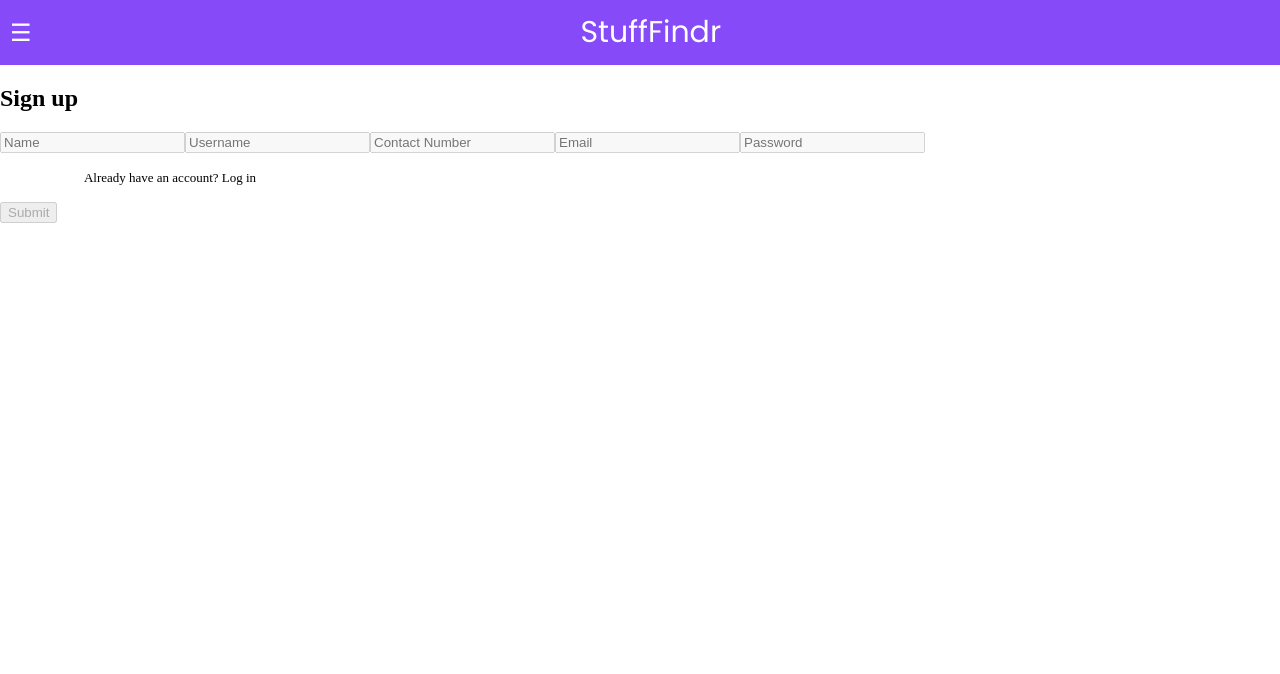
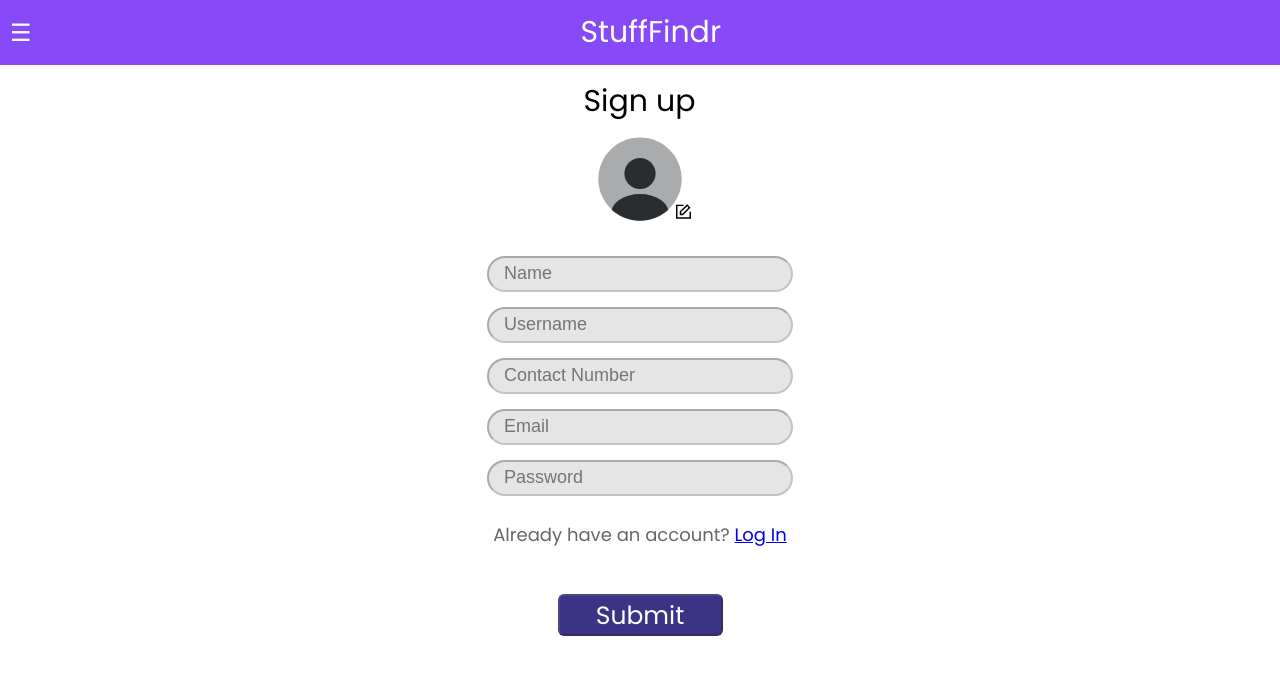
Before and after one commit to Code-the-Dream-School/ffprac-team7-front, a React (Vite) app: page /SignUpPage in a window 1280 px wide. Shown: the top 674 px of the page. Built offline with nearby package versions, Linux system fonts and the light colour scheme.

Commit message:
complete styling for sign up page without local storage for image upload

```diff
--- a/src/pages/SignUpPage.jsx
+++ /dev/null
@@ -1,21 +0,0 @@
-import React from "react";
-import Header from "../shared/header";
-
-
-function SignupPage() {
-    return (
-        <div>
-            <Header pageTitle="StuffFindr" />
-            <h2>Sign up</h2>
-            <input type='text' placeholder='Name' disabled />
-            <input type='text' placeholder='Username' disabled />
-            <input type='text' placeholder='Contact Number' disabled />
-            <input type='text' placeholder='Email' disabled />
-            <input type='password' placeholder='Password' disabled />
-            <p>Already have an account? <a>Log in</a></p>
-            <button disabled>Submit</button>
-        </div>
-    );
-}
-
-export default SignupPage;
--- /dev/null
+++ b/src/pages/SignUpPage/SignUpPage.jsx
@@ -0,0 +1,30 @@
+import React from "react";
+import Header from "../../shared/header";
+import "../../styles/SignUpPage.css";
+import { Link } from "react-router-dom";
+import ImageUpload from "./imageUpload";
+
+
+
+function SignupPage() {
+    return (
+        <div>
+            <Header pageTitle="StuffFindr" />
+            <div className="signUpPageContainer">
+                <h2>Sign up</h2>
+                <ImageUpload />
+                <div className="inputContainer">
+                    <input className="inputName" type='text' placeholder='Name' disabled />
+                    <input className="inputUsername" type='text' placeholder='Username' disabled />
+                    <input className="inputNumber" type='text' placeholder='Contact Number' disabled />
+                    <input className="inputEmail" type='text' placeholder='Email' disabled />
+                    <input className="inputPassword" type='password' placeholder='Password' disabled />
+                </div>
+                <p>Already have an account? <Link to="/LoginPage">Log In</Link></p>
+                <button className="signUpBtn" disabled>Submit</button>
+            </div>
+        </div>
+    );
+}
+
+export default SignupPage;
--- /dev/null
+++ b/src/pages/SignUpPage/imageUpload.jsx
@@ -0,0 +1,58 @@
+import React, { useState, useRef } from 'react';
+import DefaultImage from "../../assets/profilePicture.svg";
+import EditIcon from "../../assets/editIcon.svg";
+import "../../styles/imageUpload.css";
+
+
+const ImageUpload = () => {
+    const [photoURL, setPhotoURL] = useState(DefaultImage);
+
+    const fileUploadRef = useRef();
+
+    const handleImageUpload = (event) => {
+        event.preventDefault();
+        fileUploadRef.current.click()
+    }
+
+    const uploadImageDisplay = () => {
+        const uploadedFile = fileUploadRef.current.files[0];
+
+        const cachedURL = URL.createObjectURL(uploadedFile);
+
+        setPhotoURL(cachedURL)
+    }
+
+
+    return (
+        <div className="defaultImgContainer">
+            <img
+                src={photoURL}
+                alt="Default Profile Photo"
+                className="defaultImg"
+            />
+            <form id="form" encType='multipart/form-data'>
+                <button
+                    className='uploadBtn'
+                    type='submit'
+                    onClick={handleImageUpload}
+                >
+
+                    <img
+                        src={EditIcon}
+                        alt="Edit"
+                        className="editBtn"
+                    />
+                </button>
+                <input
+                    type="file"
+                    id="file"
+                    ref={fileUploadRef}
+                    onChange={uploadImageDisplay}
+                    hidden
+                />
+            </form>
+        </div>
+    )
+}
+
+export default ImageUpload
--- a/src/styles/SignUpPage.css
+++ b/src/styles/SignUpPage.css
@@ -1 +1,75 @@
 @import url('https://fonts.googleapis.com/css2?family=Poppins:ital,wght@0,100;0,200;0,300;0,400;0,500;0,600;0,700;0,800;0,900;1,100;1,200;1,300;1,400;1,500;1,600;1,700;1,800;1,900&display=swap');
+
+.signUpPageContainer {
+    display: flex;
+    flex-direction: column;
+    align-items: center;
+    font-family: Poppins;
+}
+
+h2 {
+
+    width: 113px;
+    height: 45px;
+    font-weight: 400;
+    font-size: 30px;
+    line-height: 45px;
+    display: flex;
+    align-items: center;
+    text-align: center;
+    color: #000000;
+    margin-top: 14px;
+}
+
+.inputContainer {
+    display: flex;
+    flex-direction: column;
+    gap: 15px;
+    margin-bottom: 10px;
+}
+
+.inputName,
+.inputUsername,
+.inputNumber,
+.inputEmail,
+.inputPassword {
+
+    display: flex;
+    flex-direction: column;
+    background: #E5E5E5;
+    border-radius: 33px;
+    font-style: normal;
+    font-weight: 400;
+    font-size: 18px;
+    line-height: 22px;
+    color: #666666;
+    padding-left: 15px;
+    width: 285px;
+    height: 30px;
+}
+
+p {
+
+    left: 13.07%;
+    right: 13.6%;
+    top: 72.26%;
+    bottom: 24.29%;
+
+    font-style: normal;
+    font-weight: 400;
+    font-size: 18px;
+    line-height: 22px;
+    color: #666666;
+}
+
+.signUpBtn {
+
+    width: 165px;
+    height: 42px;
+    background: #3B3486;
+    border-radius: 6px;
+    font-family: 'Poppins';
+    font-size: 25px;
+    color: #FFFFFF;
+    margin-top: 30px
+}
--- /dev/null
+++ b/src/styles/imageUpload.css
@@ -0,0 +1,22 @@
+.defaultImg {
+    height: 100px;
+    width: 100px;
+    border-radius: 100%;
+    margin-top: -20px;
+    margin-bottom: -5px;
+}
+
+.editBtn {
+    height: 15px;
+    width: 15px;
+    position: relative;
+    left: 85px;
+    bottom: 30px;
+
+}
+
+.uploadBtn {
+    border: hidden;
+    background: white;
+    padding: 1px;
+}
```
Also changed, not shown: src/App.jsx (+6 -1 lines), src/assets/editIcon.svg (added), src/assets/profilePicture.svg (added).
